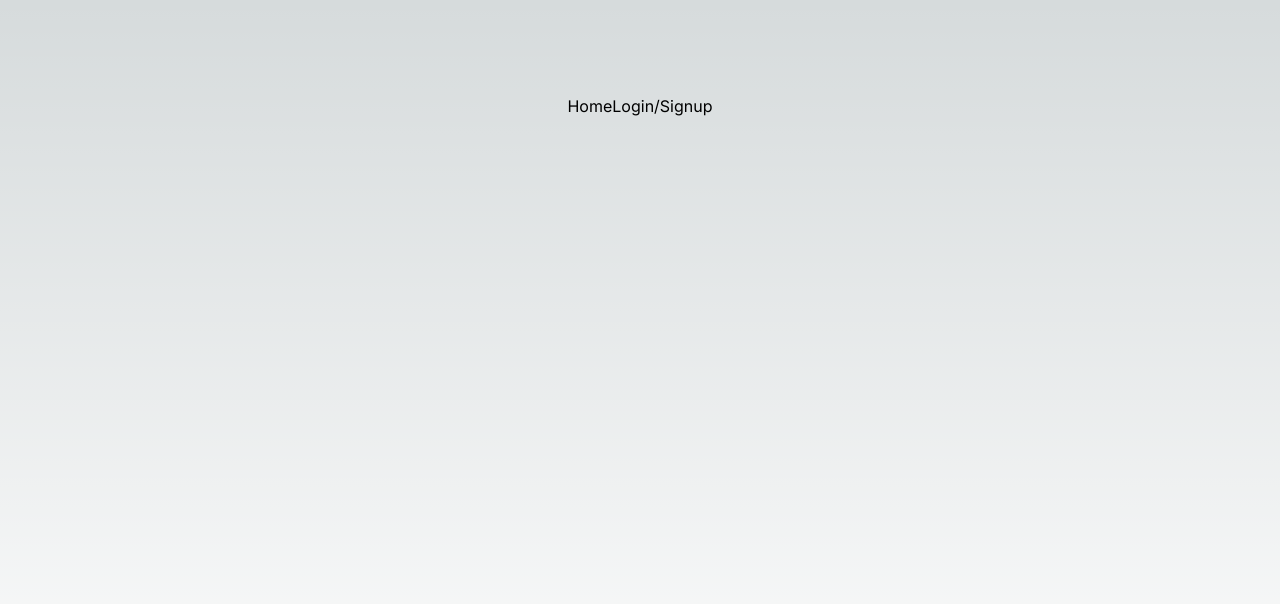
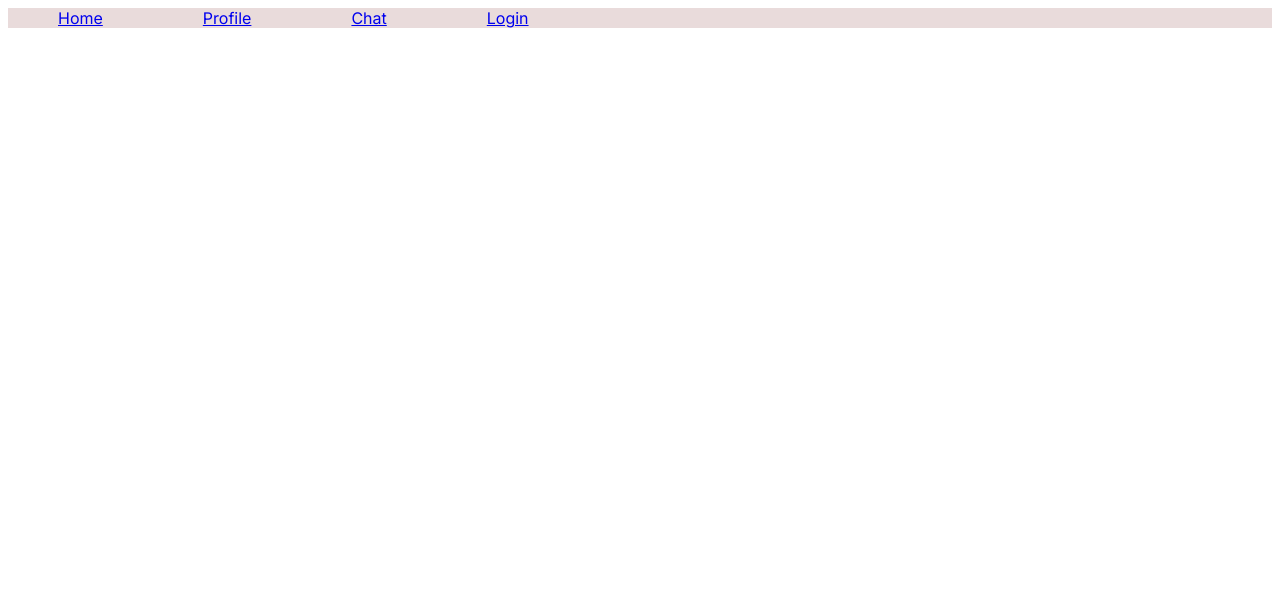
Before and after one commit to Alexander-Reyes9/SBHacks2024, a Next.js app: page / in a window 1280 px wide. Shown: the top 604 px of the page. Built offline with nearby package versions, Linux system fonts and the light colour scheme.

Commit message:
page structure

```diff
--- a/app/globals.css
+++ b/app/globals.css
@@ -1,107 +1,17 @@
-:root {
-  --max-width: 1100px;
-  --border-radius: 12px;
-  --font-mono: ui-monospace, Menlo, Monaco, 'Cascadia Mono', 'Segoe UI Mono',
-    'Roboto Mono', 'Oxygen Mono', 'Ubuntu Monospace', 'Source Code Pro',
-    'Fira Mono', 'Droid Sans Mono', 'Courier New', monospace;
-
-  --foreground-rgb: 0, 0, 0;
-  --background-start-rgb: 214, 219, 220;
-  --background-end-rgb: 255, 255, 255;
-
-  --primary-glow: conic-gradient(
-    from 180deg at 50% 50%,
-    #16abff33 0deg,
-    #0885ff33 55deg,
-    #54d6ff33 120deg,
-    #0071ff33 160deg,
-    transparent 360deg
-  );
-  --secondary-glow: radial-gradient(
-    rgba(255, 255, 255, 1),
-    rgba(255, 255, 255, 0)
-  );
-
-  --tile-start-rgb: 239, 245, 249;
-  --tile-end-rgb: 228, 232, 233;
-  --tile-border: conic-gradient(
-    #00000080,
-    #00000040,
-    #00000030,
-    #00000020,
-    #00000010,
-    #00000010,
-    #00000080
-  );
-
-  --callout-rgb: 238, 240, 241;
-  --callout-border-rgb: 172, 175, 176;
-  --card-rgb: 180, 185, 188;
-  --card-border-rgb: 131, 134, 135;
+.navbar {
+  border-bottom: 2px;
+  background-color: rgba(230, 215, 215, 0.877);
+  overflow: hidden;
 }
 
-@media (prefers-color-scheme: dark) {
-  :root {
-    --foreground-rgb: 255, 255, 255;
-    --background-start-rgb: 0, 0, 0;
-    --background-end-rgb: 0, 0, 0;
-
-    --primary-glow: radial-gradient(rgba(1, 65, 255, 0.4), rgba(1, 65, 255, 0));
-    --secondary-glow: linear-gradient(
-      to bottom right,
-      rgba(1, 65, 255, 0),
-      rgba(1, 65, 255, 0),
-      rgba(1, 65, 255, 0.3)
-    );
-
-    --tile-start-rgb: 2, 13, 46;
-    --tile-end-rgb: 2, 5, 19;
-    --tile-border: conic-gradient(
-      #ffffff80,
-      #ffffff40,
-      #ffffff30,
-      #ffffff20,
-      #ffffff10,
-      #ffffff10,
-      #ffffff80
-    );
-
-    --callout-rgb: 20, 20, 20;
-    --callout-border-rgb: 108, 108, 108;
-    --card-rgb: 100, 100, 100;
-    --card-border-rgb: 200, 200, 200;
-  }
+ul {
+  padding:50px;
+  list-style-type: none;
+  display: inline;
+  justify-content: space-between;
 }
 
-* {
-  box-sizing: border-box;
-  padding: 0;
-  margin: 0;
+a:hover {
+  background-color: black;
+  color: white;
 }
-
-html,
-body {
-  max-width: 100vw;
-  overflow-x: hidden;
-}
-
-body {
-  color: rgb(var(--foreground-rgb));
-  background: linear-gradient(
-      to bottom,
-      transparent,
-      rgb(var(--background-end-rgb))
-    )
-    rgb(var(--background-start-rgb));
-}
-
-a {
-  color: inherit;
-  text-decoration: none;
-}
-
-@media (prefers-color-scheme: dark) {
-  html {
-    color-scheme: dark;
-  }
-}
--- a/app/page.js
+++ b/app/page.js
@@ -1,20 +1,11 @@
-import Image from 'next/image'
-import styles from './page.module.css'
+import styles from './globals.css'
+import Navbar from '../components/Navbar'
+import Register from '../components/Profile'
 
 export default function Home() {
   return (
     <main className={styles.main}>
-      <nav className='navbar'>
-        <ul>
-          <a>Home</a>
-          <a></a>
-          <a>Login/Signup</a>
-          <a></a>
-        </ul>
-      </nav>
-      <div>
-        <p></p>
-      </div>
+      <Navbar />
     </main>
   )
 }
--- a/app/page.module.css
+++ /dev/null
@@ -1,233 +0,0 @@
-.main {
-  display: flex;
-  flex-direction: column;
-  justify-content: space-between;
-  align-items: center;
-  padding: 6rem;
-  min-height: 100vh;
-}
-
-.description {
-  display: inherit;
-  justify-content: inherit;
-  align-items: inherit;
-  font-size: 0.85rem;
-  max-width: var(--max-width);
-  width: 100%;
-  z-index: 2;
-  font-family: var(--font-mono);
-}
-
-.description a {
-  display: flex;
-  justify-content: center;
-  align-items: center;
-  gap: 0.5rem;
-}
-
-.description p {
-  position: relative;
-  margin: 0;
-  padding: 1rem;
-  background-color: rgba(var(--callout-rgb), 0.5);
-  border: 1px solid rgba(var(--callout-border-rgb), 0.3);
-  border-radius: var(--border-radius);
-}
-
-.code {
-  font-weight: 700;
-  font-family: var(--font-mono);
-}
-
-.grid {
-  display: grid;
-  grid-template-columns: repeat(4, minmax(25%, auto));
-  max-width: 100%;
-  width: var(--max-width);
-}
-
-.card {
-  padding: 1rem 1.2rem;
-  border-radius: var(--border-radius);
-  background: rgba(var(--card-rgb), 0);
-  border: 1px solid rgba(var(--card-border-rgb), 0);
-  transition: background 200ms, border 200ms;
-}
-
-.card span {
-  display: inline-block;
-  transition: transform 200ms;
-}
-
-.card h2 {
-  font-weight: 600;
-  margin-bottom: 0.7rem;
-}
-
-.card p {
-  margin: 0;
-  opacity: 0.6;
-  font-size: 0.9rem;
-  line-height: 1.5;
-  max-width: 30ch;
-}
-
-.center {
-  display: flex;
-  justify-content: center;
-  align-items: center;
-  position: relative;
-  padding: 4rem 0;
-}
-
-.center::before {
-  background: var(--secondary-glow);
-  border-radius: 50%;
-  width: 480px;
-  height: 360px;
-  margin-left: -400px;
-}
-
-.center::after {
-  background: var(--primary-glow);
-  width: 240px;
-  height: 180px;
-  z-index: -1;
-}
-
-.center::before,
-.center::after {
-  content: '';
-  left: 50%;
-  position: absolute;
-  filter: blur(45px);
-  transform: translateZ(0);
-}
-
-.logo {
-  position: relative;
-}
-/* Enable hover only on non-touch devices */
-@media (hover: hover) and (pointer: fine) {
-  .card:hover {
-    background: rgba(var(--card-rgb), 0.1);
-    border: 1px solid rgba(var(--card-border-rgb), 0.15);
-  }
-
-  .card:hover span {
-    transform: translateX(4px);
-  }
-}
-
-@media (prefers-reduced-motion) {
-  .card:hover span {
-    transform: none;
-  }
-}
-
-/* Mobile */
-@media (max-width: 700px) {
-  .content {
-    padding: 4rem;
-  }
-
-  .grid {
-    grid-template-columns: 1fr;
-    margin-bottom: 120px;
-    max-width: 320px;
-    text-align: center;
-  }
-
-  .card {
-    padding: 1rem 2.5rem;
-  }
-
-  .card h2 {
-    margin-bottom: 0.5rem;
-  }
-
-  .center {
-    padding: 8rem 0 6rem;
-  }
-
-  .center::before {
-    transform: none;
-    height: 300px;
-  }
-
-  .description {
-    font-size: 0.8rem;
-  }
-
-  .description a {
-    padding: 1rem;
-  }
-
-  .description p,
-  .description div {
-    display: flex;
-    justify-content: center;
-    position: fixed;
-    width: 100%;
-  }
-
-  .description p {
-    align-items: center;
-    inset: 0 0 auto;
-    padding: 2rem 1rem 1.4rem;
-    border-radius: 0;
-    border: none;
-    border-bottom: 1px solid rgba(var(--callout-border-rgb), 0.25);
-    background: linear-gradient(
-      to bottom,
-      rgba(var(--background-start-rgb), 1),
-      rgba(var(--callout-rgb), 0.5)
-    );
-    background-clip: padding-box;
-    backdrop-filter: blur(24px);
-  }
-
-  .description div {
-    align-items: flex-end;
-    pointer-events: none;
-    inset: auto 0 0;
-    padding: 2rem;
-    height: 200px;
-    background: linear-gradient(
-      to bottom,
-      transparent 0%,
-      rgb(var(--background-end-rgb)) 40%
-    );
-    z-index: 1;
-  }
-}
-
-/* Tablet and Smaller Desktop */
-@media (min-width: 701px) and (max-width: 1120px) {
-  .grid {
-    grid-template-columns: repeat(2, 50%);
-  }
-}
-
-@media (prefers-color-scheme: dark) {
-  .vercelLogo {
-    filter: invert(1);
-  }
-
-  .logo {
-    filter: invert(1) drop-shadow(0 0 0.3rem #ffffff70);
-  }
-}
-
-@keyframes rotate {
-  from {
-    transform: rotate(360deg);
-  }
-  to {
-    transform: rotate(0deg);
-  }
-}
-
-.navbar {
-  border-bottom: 3px;
-}
--- /dev/null
+++ b/components/Navbar.js
@@ -0,0 +1,16 @@
+import React from 'react'
+import Link from 'next/link';
+import styles from '../app/globals.css'
+
+const Navbar = () => {
+  return (
+    <div className='navbar'>
+      <ul><Link href="/">Home</Link></ul>
+      <ul><Link href="/profile">Profile</Link></ul>
+      <ul><Link href="/chat">Chat</Link></ul>
+      <ul><Link href="/login">Login</Link></ul>
+    </div>
+  );
+}
+
+export default Navbar;
--- /dev/null
+++ b/components/Profile.js
@@ -0,0 +1,27 @@
+import React from 'react'
+
+const Profile = () => {
+  return (
+    <div className='register'>
+        <form>
+          <label for="major">Major</label><br/>
+          <input type="text" id="major" name="major"/><br/>
+          <label for="year">Year</label><br/>
+          <input type="text" id="year" name="year"/><br/>
+          <label for="interests">Interests</label><br/>
+          <input type="text" id="interests" name="interests"/><br/>
+          <label for="gender">Gender</label><br/>
+          <input type="text" id="gender" name="gender"/><br/>
+          <label for="race">Race</label><br/>
+          <input type="text" id="race" name="race"/><br/>
+          <button>Submit</button>
+        </form>
+    </div>
+  );
+}
+
+const submitHandler = () => {
+
+}
+
+export default Profile;
```
Also changed, not shown: app/components/Navbar.js (deleted, +0 -9 lines), pages/chat.js (added, +10 -0 lines), pages/login.js (added, +10 -0 lines), pages/profile.js (added, +11 -0 lines).
